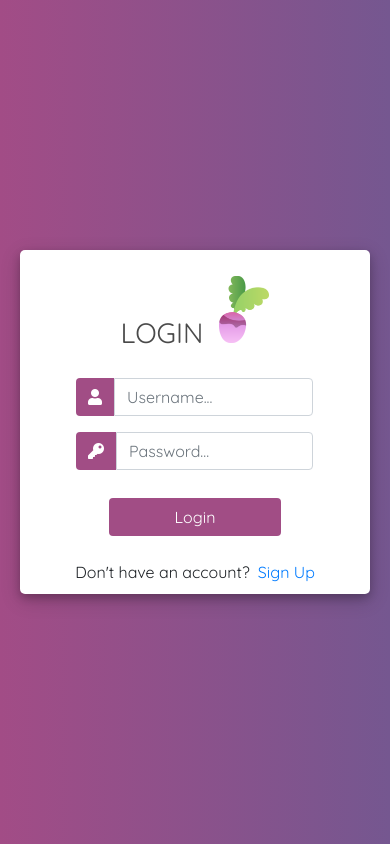
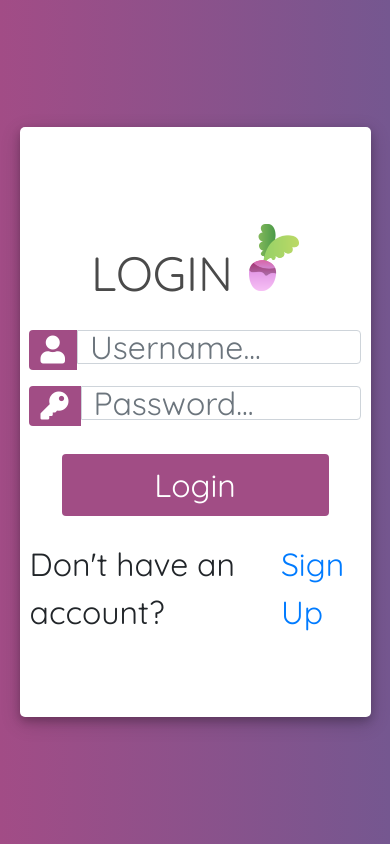
Before and after one commit to vandaadams/turniptracker, a Django app: page /login/ in a window 390 px wide. Run offline with Django 3.2, Linux system fonts and the light colour scheme; some libraries are stand-ins or nearby versions.

Commit message:
login responsive styling

```diff
--- a/trackerapp/templates/trackerapp/login.html
+++ b/trackerapp/templates/trackerapp/login.html
@@ -88,6 +88,29 @@
 	    border: 1px solid transparent;
 	    border-radius: .25rem;
 		}
+
+		@media (max-width:1024px) {
+			.user_card {
+				height: 70vh;
+				width: 90vw;
+			}
+			.form-control {
+				font-size: 2em;
+				height: 4vh;
+			}
+			.btn {
+				font-size: 2em;
+			}
+			.fas {
+				font-size: 1.75em;
+			}
+			h3 {
+				font-size: 3em;
+			}
+			.msg {
+				font-size: 2em;
+			}
+		}
 	</style>
 
 </head>
@@ -125,7 +148,7 @@
 					<p class="alert">{{message}}</p>
 				{% endfor %}
 				<div class="mt-4">
-					<div class="d-flex justify-content-center links">
+					<div class="msg d-flex justify-content-center links">
 						Don't have an account? <a href="{% url 'register' %}" class="ml-2">Sign Up</a>
 					</div>
 
```
